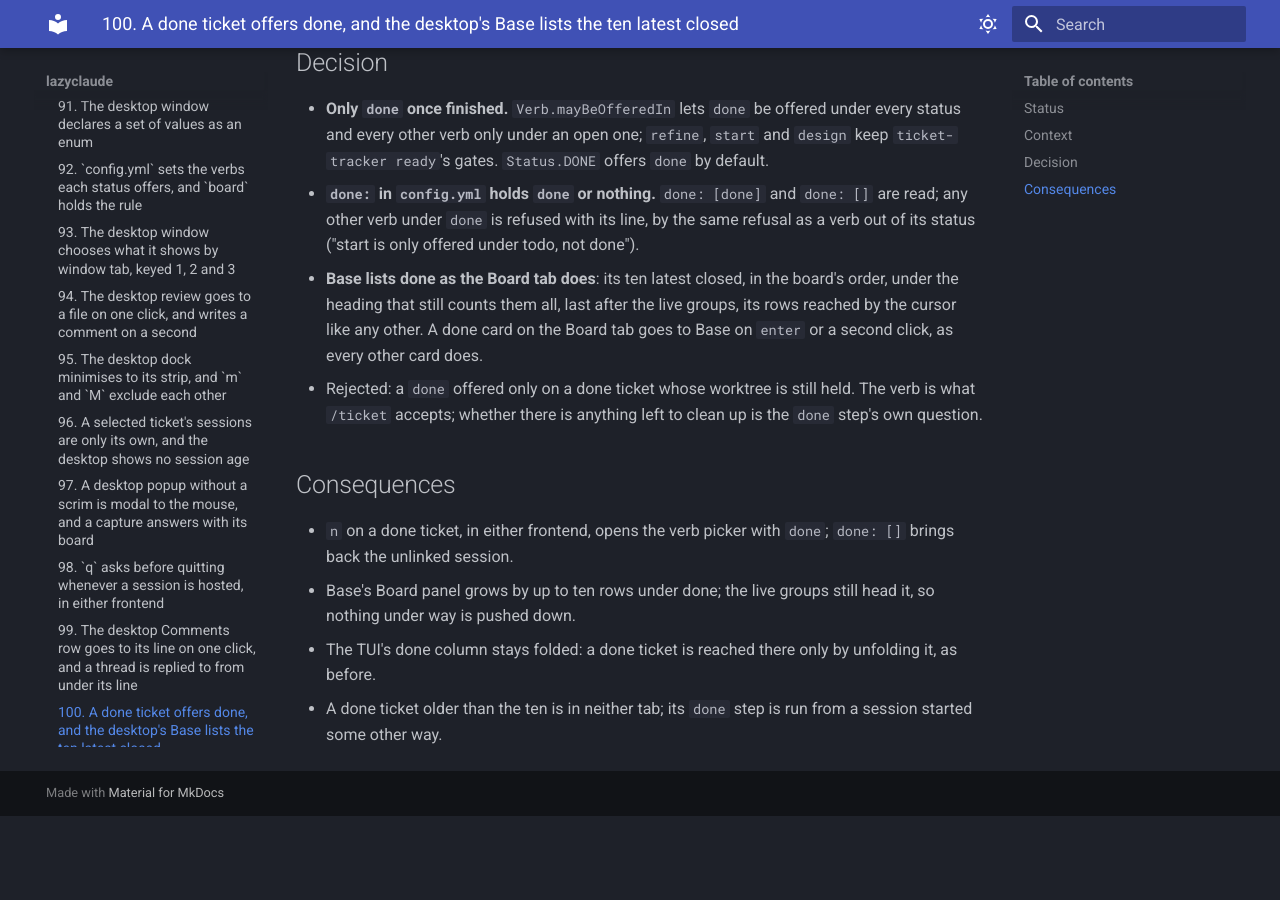
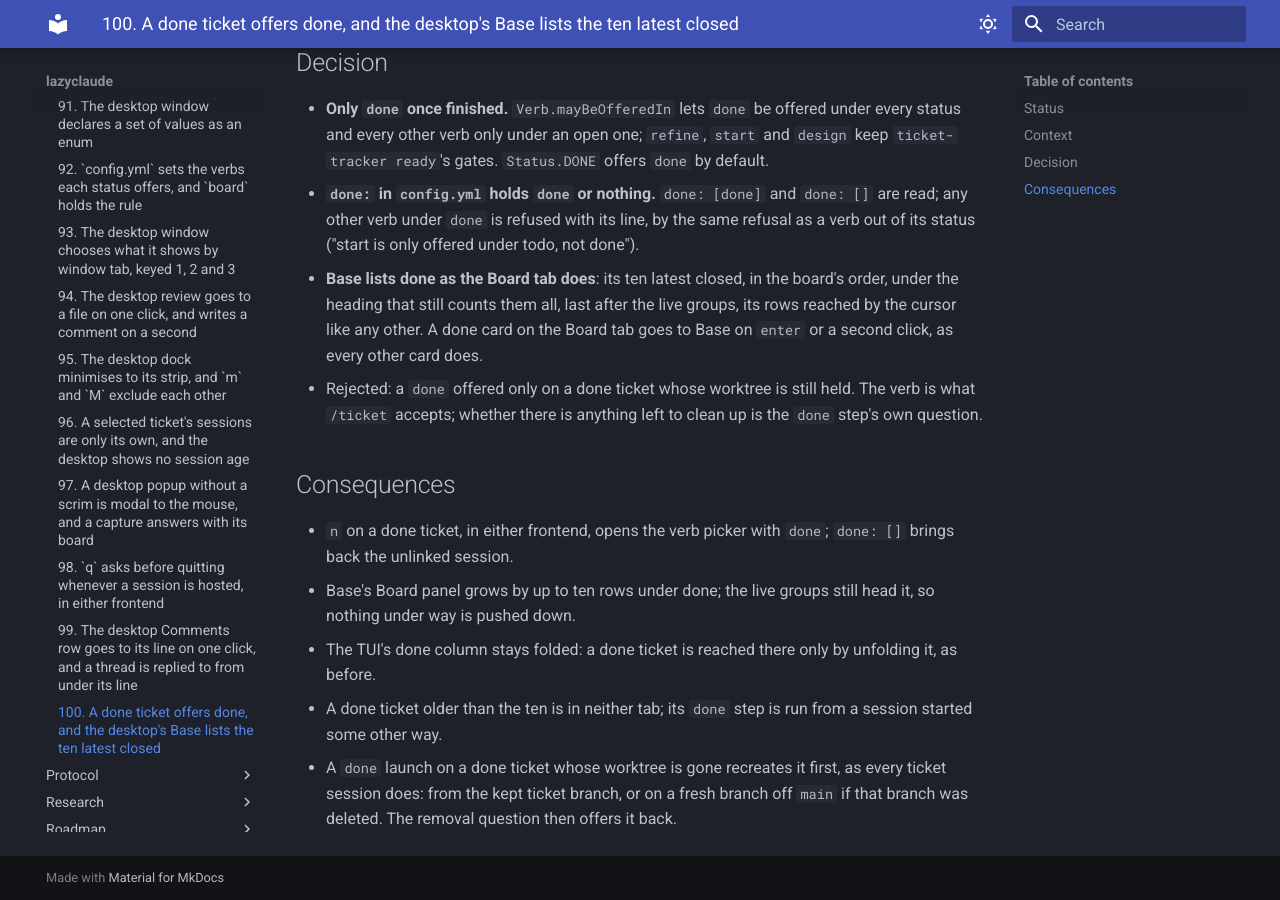
Before and after one commit to maxenceng/lazyclaude, an MkDocs documentation site: the page built from docs/adr/0100-a-done-ticket-offers-done-and-base-lists-the-ten-latest-closed.md, in a window 1280 px wide and 900 px high, scrolled down 577 px. Built offline with MkDocs 1.6.1 and Material for MkDocs 9.7.7, drawn with Linux system fonts in a browser that asks for light colours; before the commit the page ends 1393 px from its top, so only the background shows below that.

Commit message:
A done launch on a done ticket recreates a missing worktree, recorded as a consequence
Co-Authored-By: Claude Opus 5.5 <noreply@anthropic.com>

```diff
--- a/docs/adr/0100-a-done-ticket-offers-done-and-base-lists-the-ten-latest-closed.md
+++ b/docs/adr/0100-a-done-ticket-offers-done-and-base-lists-the-ten-latest-closed.md
@@ -31,3 +31,5 @@ ticket could not even be selected there. The Board tab listed the ten latest clo
 - Base's Board panel grows by up to ten rows under done; the live groups still head it, so nothing under way is pushed down.
 - The TUI's done column stays folded: a done ticket is reached there only by unfolding it, as before.
 - A done ticket older than the ten is in neither tab; its `done` step is run from a session started some other way.
+- A `done` launch on a done ticket whose worktree is gone recreates it first, as every ticket session does: from the kept
+  ticket branch, or on a fresh branch off `main` if that branch was deleted. The removal question then offers it back.
```
